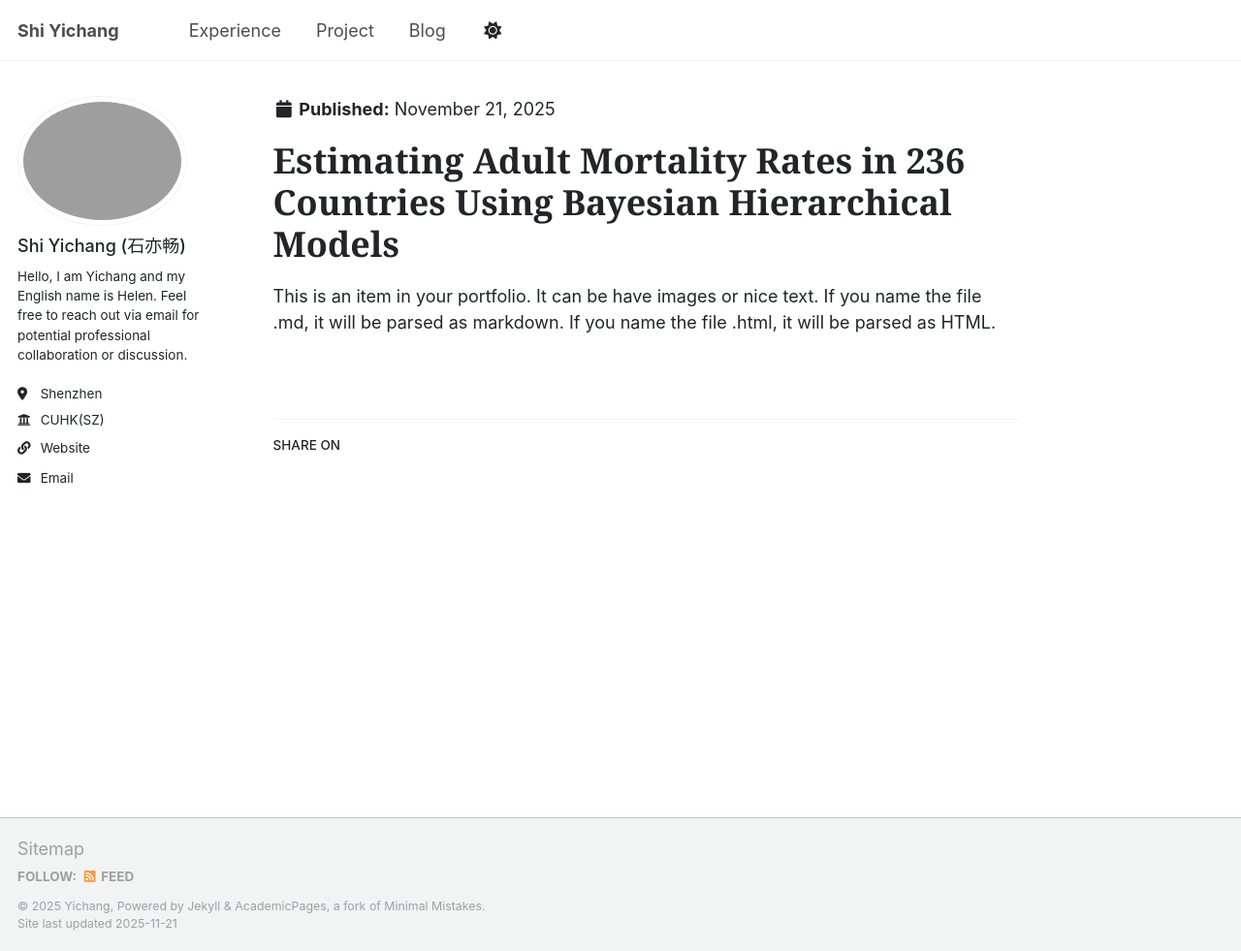
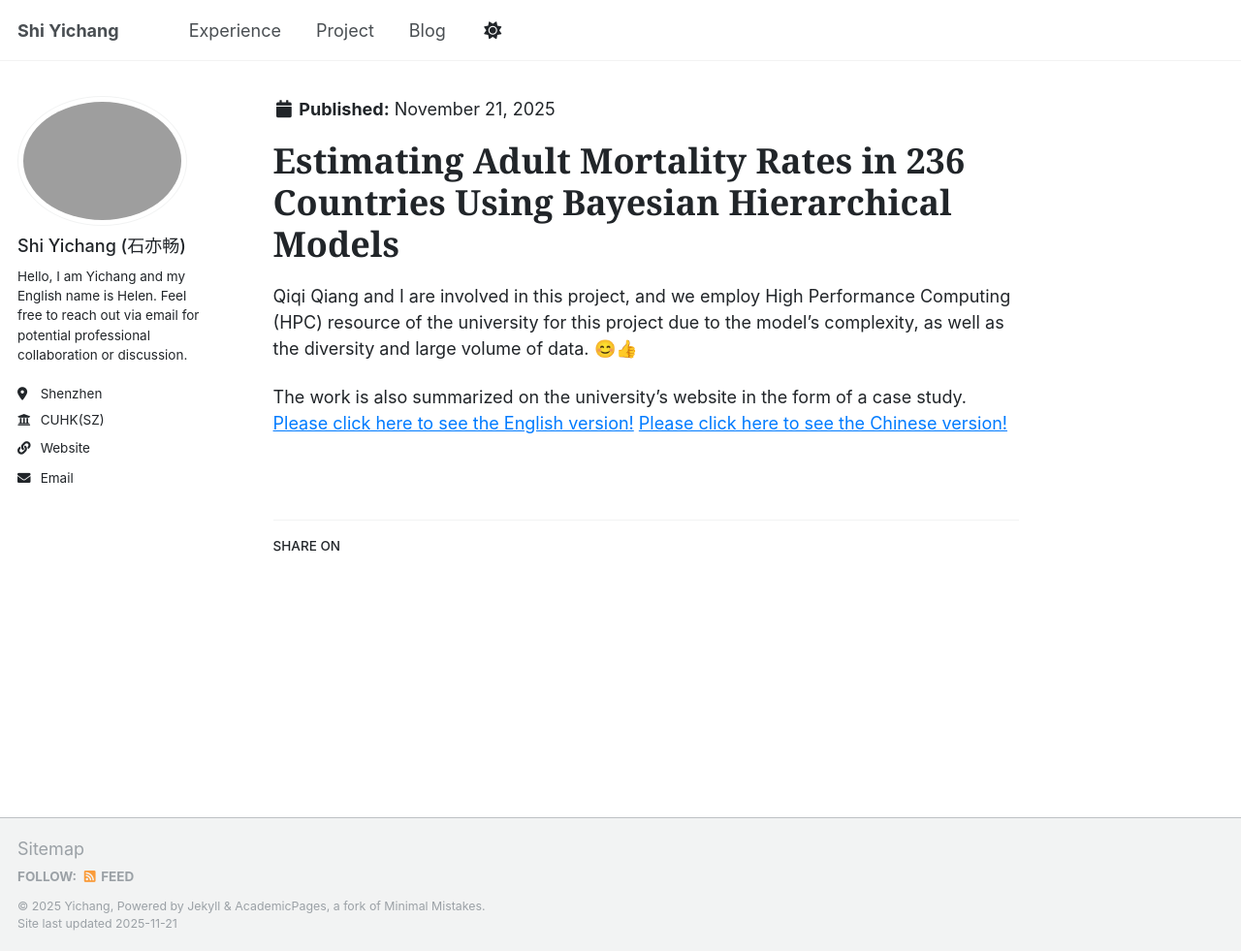
Before and after one commit to Helensyc/helensyc.github.io, a Jekyll site: the page built from _portfolio/portfolio-1.md, in a window 1280 px wide and 981 px high. Shown: the whole window at 97% size. Built offline with Jekyll 4.4.1, drawn with Linux system fonts in a browser that asks for light colours.

Commit message:
Revise portfolio entry for adult mortality project
Updated project details and added collaborators and links.

```diff
--- a/_portfolio/portfolio-1.md
+++ b/_portfolio/portfolio-1.md
@@ -9,12 +9,15 @@ excerpt: |
     </p>
   </div>
 collection: portfolio
-#tags:
-#  - Urbanization
+tags:
+  - Adult Mortality
+  - Bayesian Hierarchical Models
 published: true
 ---
 <h1 style="font-size: 2rem; font-family: Georgia, serif; font-weight: 600; margin-bottom: 1rem;">
   Estimating Adult Mortality Rates in 236 Countries Using Bayesian Hierarchical Models
 </h1>
 
-This is an item in your portfolio. It can be have images or nice text. If you name the file .md, it will be parsed as markdown. If you name the file .html, it will be parsed as HTML.
+Qiqi Qiang and I are involved in this project, and we employ High Performance Computing (HPC) resource of the university for this project due to the model’s complexity, as well as the diversity and large volume of data. 😊👍
+
+The work is also summarized on the university’s website in the form of a case study. [Please click here to see the English version!](https://itso.cuhk.edu.cn/en/article/512) [Please click here to see the Chinese version!](https://itso.cuhk.edu.cn/article/512)
```
